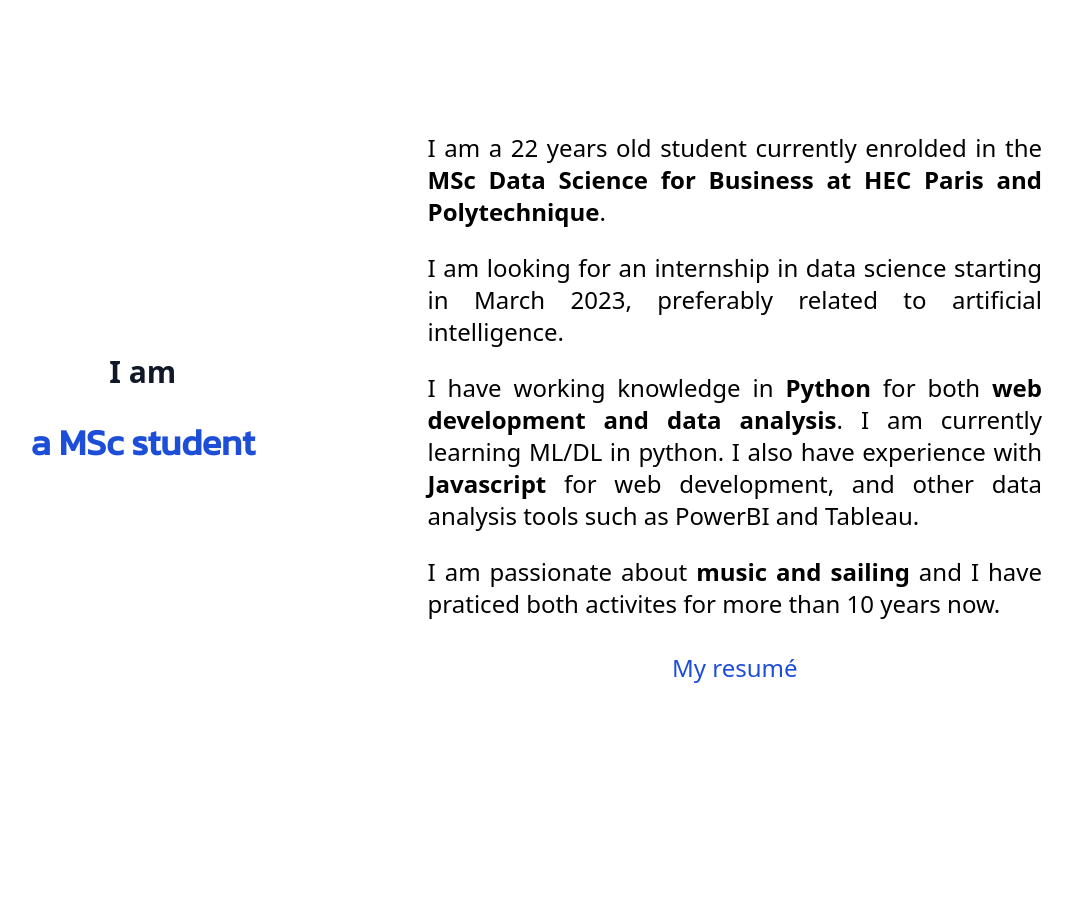
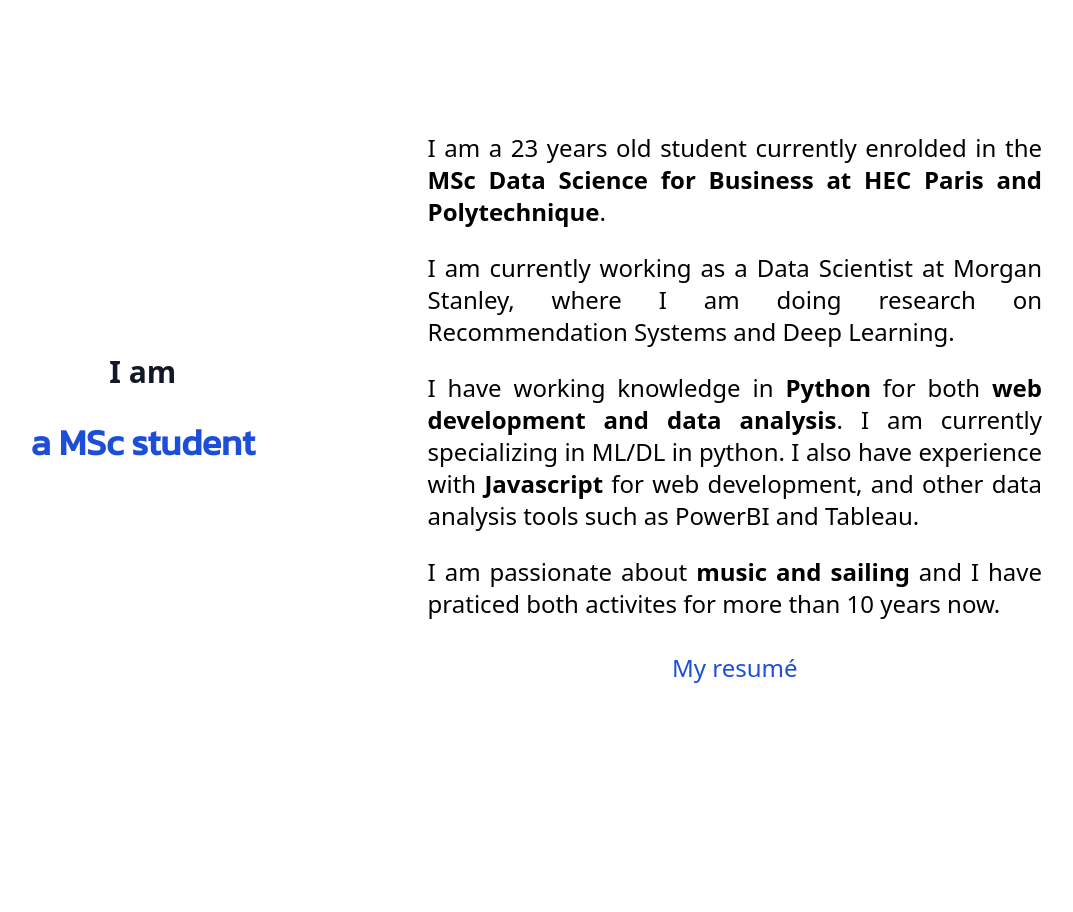
Before and after one commit to Guillaume-ds/portfolio_frontend, a Next.js app: page / in a window 1280 px wide. Shown: the part 860-1772 px from the top of the page, without its empty margins (142-1215 px from the left). Built offline with nearby package versions, Linux system fonts and the light colour scheme.

Commit message:
intro update

```diff
--- a/src/components/selectedComponents/presentation.js
+++ b/src/components/selectedComponents/presentation.js
@@ -53,16 +53,16 @@ const Presentation =()=>{
 
                 <div className="lg:col-span-3 text-justify text-lg md:text-2xl grid content-center">
                     <p className="pb-6">
-                        I am a 22 years old student currently enrolded in the
+                        I am a 23 years old student currently enrolded in the
                         <strong> MSc Data Science for Business at HEC Paris and Polytechnique</strong>
                         .
                     </p>
                     <p className="pb-6">
-                        I am looking for an internship in data science starting in March 2023, preferably related to artificial intelligence.
+                        I am currently working as a Data Scientist at Morgan Stanley, where I am doing research on Recommendation Systems and Deep Learning.
                     </p>
                     <p className="pb-6">
                         I have working knowledge in <strong>Python</strong> for both <strong>web development and data analysis</strong>.
-                        I am currently learning ML/DL in python.
+                        I am currently specializing in ML/DL in python.
                         I also have experience with <strong>Javascript</strong> for web development, and other data analysis tools such as PowerBI and Tableau.
                     </p>
                     <p >
```
